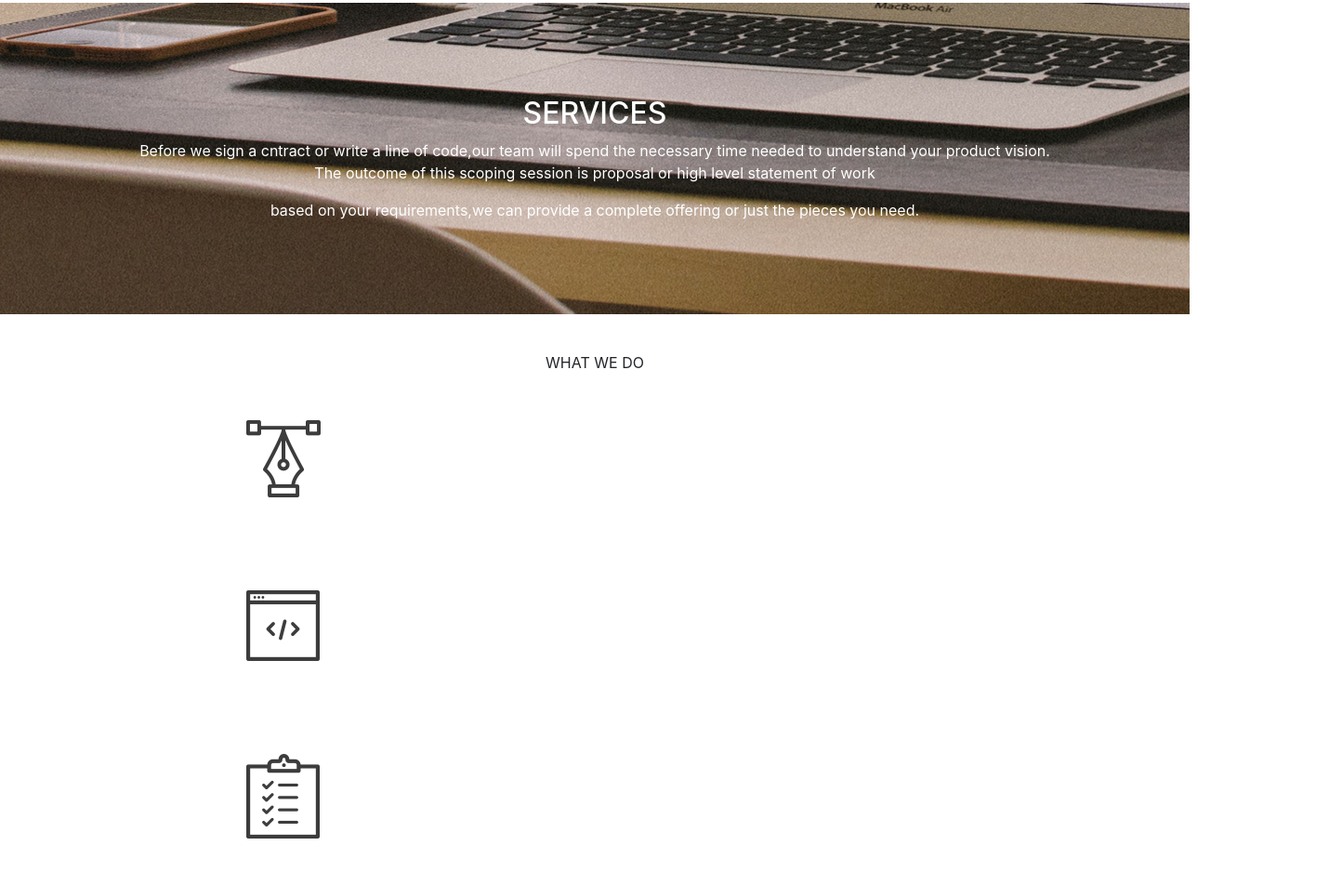
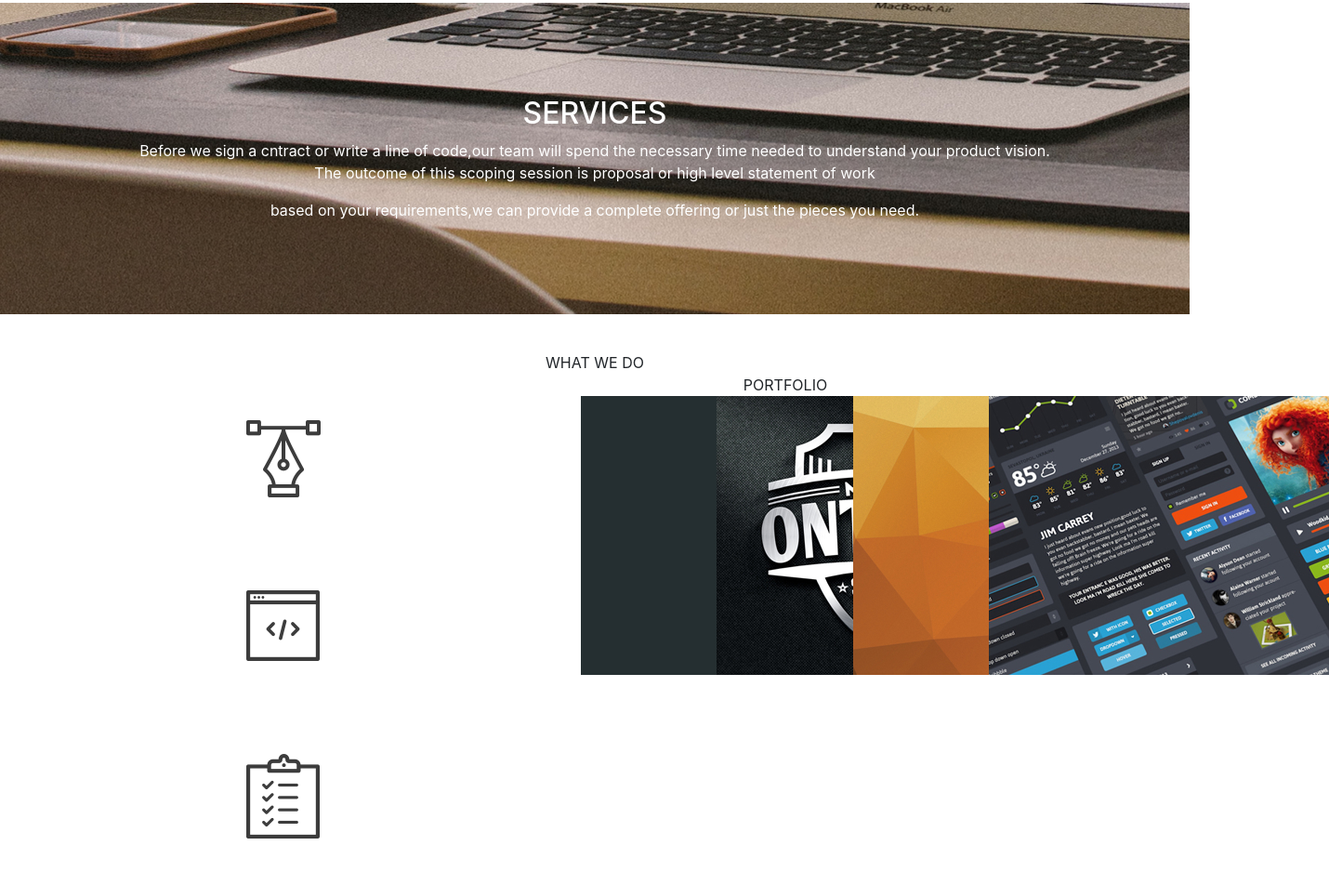
Before and after one commit to timothybaraka/delanistudios, a plain HTML site: page index.html in a window 1280 px wide. Shown: the part 761-1713 px from the top of the page at 93% size, 1430 px wide, since content can reach past the window. Drawn offline with Linux system fonts and the light colour scheme; files that its build step writes are made by us from their sources.

Commit message:
Add the portfolio icons

```diff
--- a/css/styles.css
+++ b/css/styles.css
@@ -32,9 +32,20 @@
 .col-md-4{
     padding-top:50px;
     padding-bottom:50px;
+    scroll-padding-right: 100px;
     float:left;
     column-gap: 40px;
     flex-direction: row;
     flex-wrap: wrap;
     margin-left: 250px;
 }
+.icons{
+    padding-right: 200px;
+}
+#portfolio{
+    text-align: center;
+    scroll-padding-top: 200px;
+}
+.col-md-3{
+    float:left;
+}
--- a/index.html
+++ b/index.html
@@ -36,8 +36,11 @@
             The outcome of this scoping session is proposal or high level statement of work</br>
         </p>based on your requirements,we can provide a complete offering or just the pieces you need.</br>
     </div>
+
     <div id="wedo">WHAT WE DO</div>
-    <div class="col-md-4">
+
+    <div class="icons">
+        <div class="col-md-4">
         <img src="img/services_icons/design_icon.png">
     </div>
 
@@ -50,6 +53,19 @@
     </div>
 
 
+    <div id="portfolio">PORTFOLIO</div>
+    </div>
+
+    <div class="container">
+        <div class="row">
+            <div class="col-md-3"><img src="img/portfolio/work4.jpg"></div>
+            <div class="col-md-3"><img src="img/portfolio/work3.jpg"></div>
+            <div class="col-md-3"><img src="img/portfolio/work2.jpg"></div>
+            <div class="col-md-3"><img src="img/portfolio/work1.jpg"></div>
+        </div>
+    </div>
+
+
 </body>
 
 </html>
```
